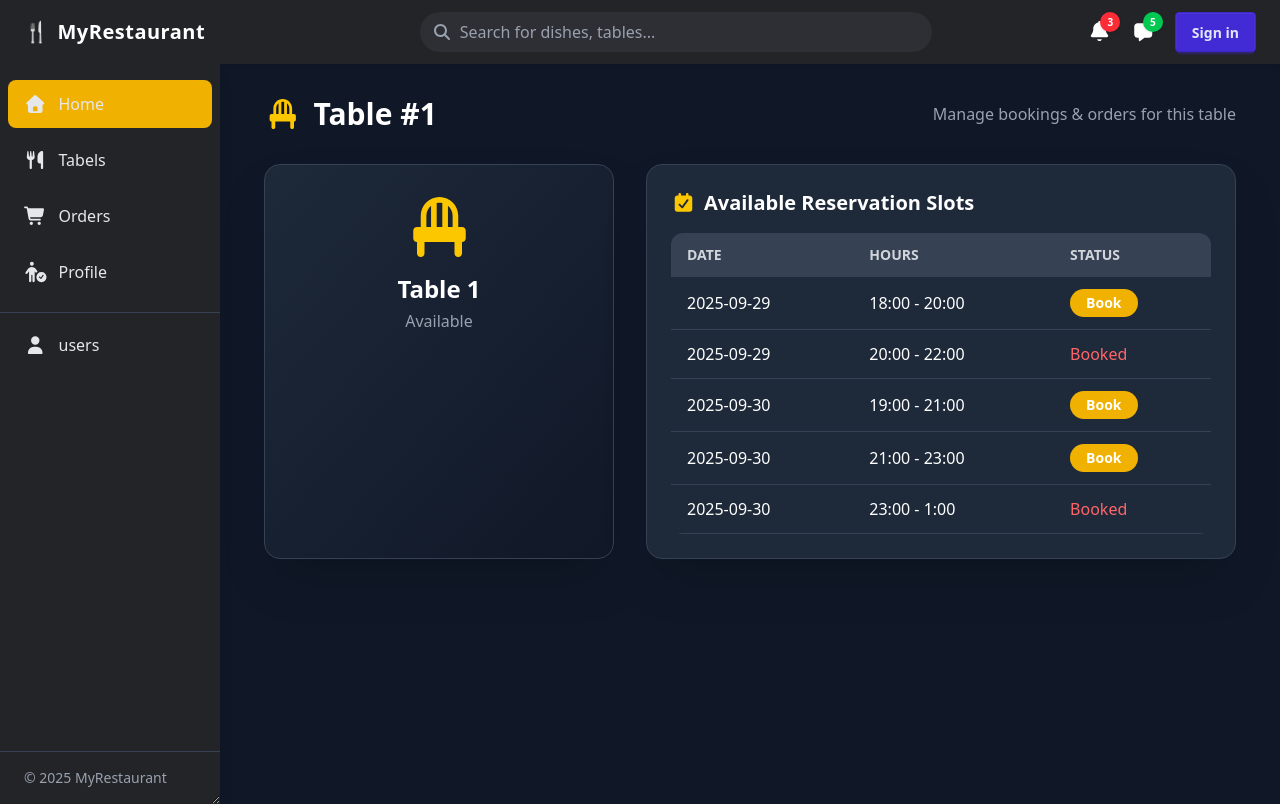
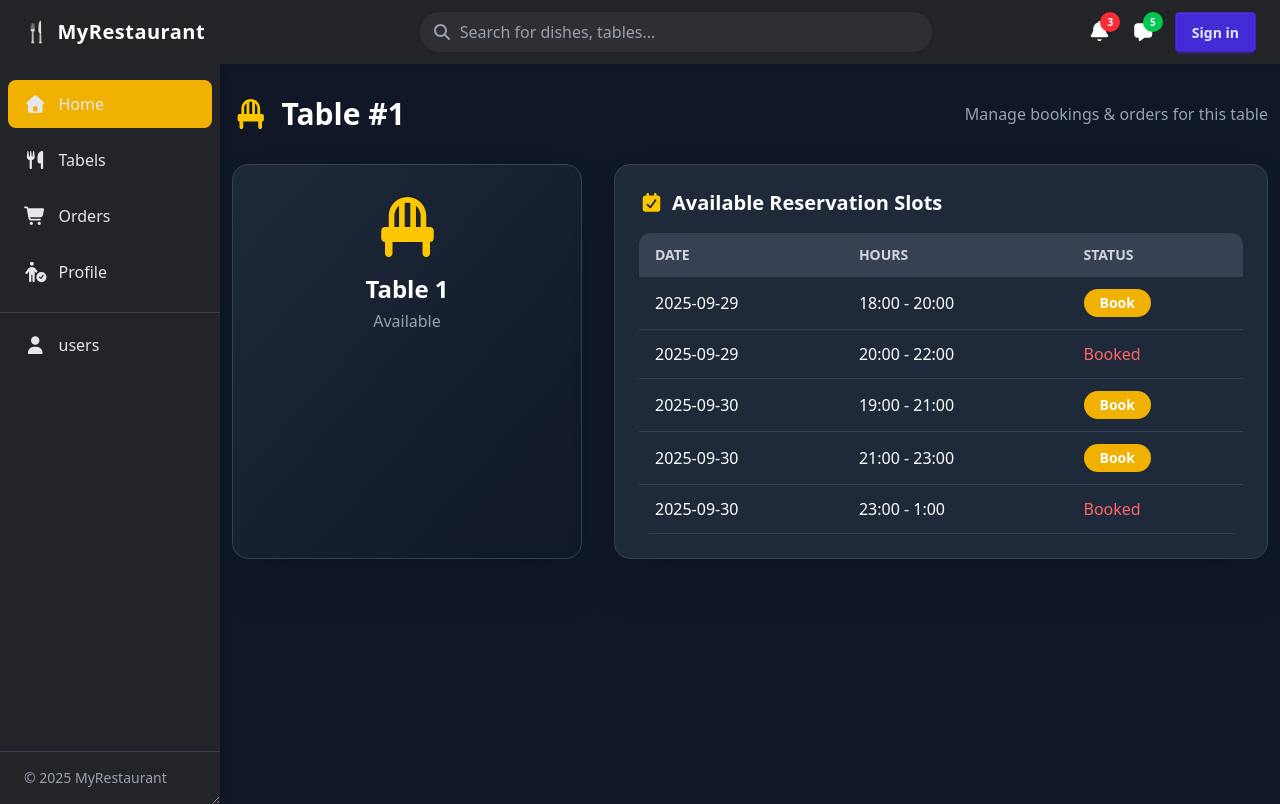
Before and after one commit to azimjonDev164/restaurant-app, a React (Vite) app: page /tables/1 in a window 1280 px wide. Built offline with nearby package versions, Linux system fonts and the light colour scheme; no server answers.

Commit message:
Improved some styles

```diff
--- a/src/components/Order.jsx
+++ b/src/components/Order.jsx
@@ -111,7 +111,7 @@ function Order({ tableId }) {
   };
 
   return (
-    <div className="flex flex-col md:flex-row gap-6 md:px-12 py-8 bg-gradient-to-br from-gray-900 to-gray-800 min-h-screen text-white font-sans">
+    <div className="flex flex-col md:flex-row gap-6 md:px-12 py-8  min-h-screen text-white font-sans">
       {/* LEFT - Products */}
       <div className="flex-1 flex flex-col gap-8">
         {/* FILTER TABS */}
--- a/src/components/Orders.jsx
+++ b/src/components/Orders.jsx
@@ -66,7 +66,7 @@ function Orders() {
   }
 
   return (
-    <div className="min-h-screen p-6 md:p-10">
+    <div className="min-h-screen w-full py-6 px-1 md:p-10">
       {/* Header Section */}
       <div className="border-b-2 border-dashed border-gray-700 pb-6 mb-8">
         <h1 className="text-4xl md:text-5xl font-bold text-white tracking-tight">
--- a/src/components/Profile.jsx
+++ b/src/components/Profile.jsx
@@ -21,7 +21,7 @@ function Profile() {
   }
 
   return (
-    <div className="p-6">
+    <div className="py-6 px-1">
       {/* Header Section */}
       <div className="border-b-2 border-dashed border-gray-600 pb-4 mb-6">
         <h1 className="text-4xl font-bold text-white">Profile</h1>
--- a/src/components/TableItem.jsx
+++ b/src/components/TableItem.jsx
@@ -32,7 +32,7 @@ export default function TableItem() {
   const slot = reservations.find((s) => s.id === selectedSlot);
 
   return (
-    <div className="px-8 pt-8 min-h-screen text-white">
+    <div className="pt-8 pb-3 w-full mx-auto min-h-screen text-white">
       {/* Header */}
       <div className="flex items-center justify-between mb-8">
         <h1 className="text-3xl font-bold flex items-center gap-3">
```
